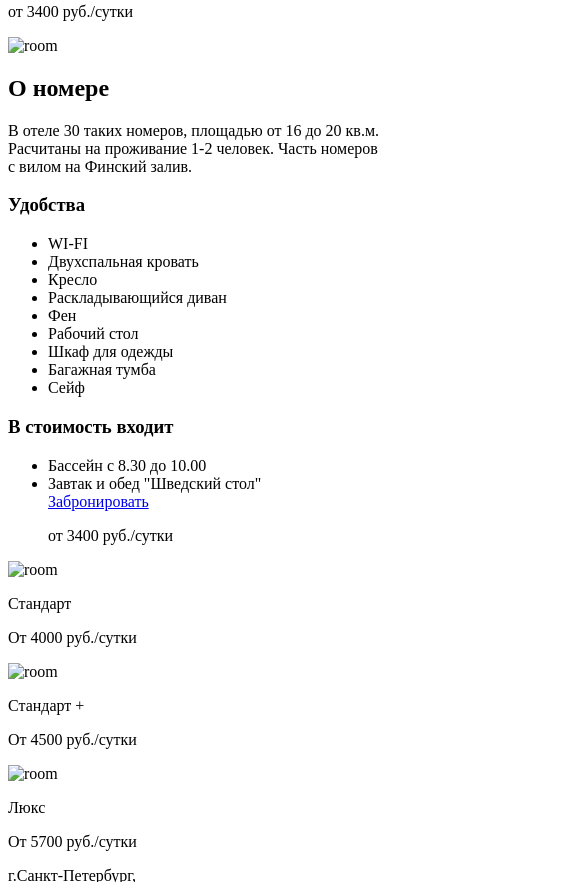
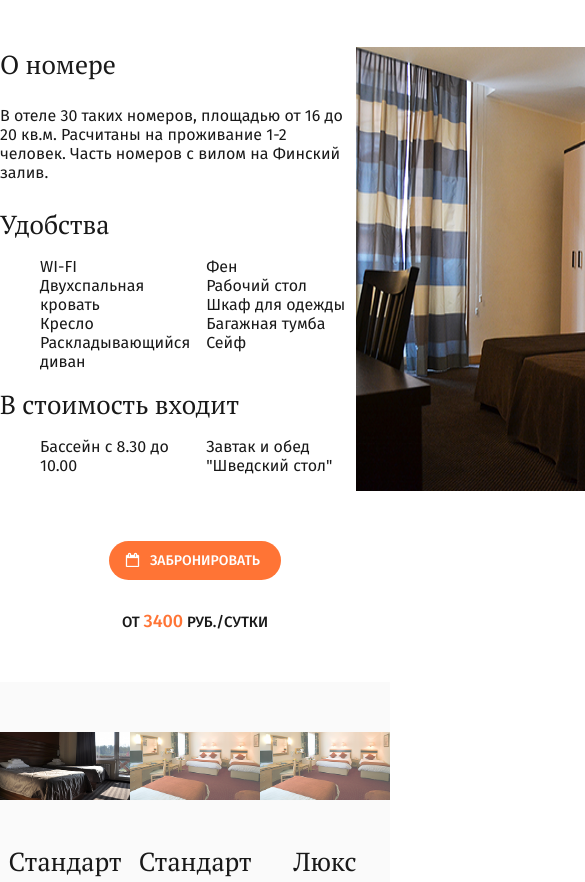
Before and after one commit to Annushka1/fr-test, a website: page inexpensive.html in a window 390 px wide. Shown: the part 266-1148 px from the top of the page, 585 px wide, since content can reach past the window. Drawn offline with Linux system fonts and the light colour scheme; a web font is replaced by a local one.

Commit message:
Третья, также без адаптивности пока

```diff
--- a/inexpensive.html
+++ b/inexpensive.html
@@ -3,20 +3,22 @@
 <head>
 	<meta charset="UTF-8">
 	<title>Inexpensive</title>
-	<link href="https://fonts.googleapis.com/css?family=Fira+Sans:400,500|PT+Sans:400,700" rel="stylesheet">
+  <link rel="stylesheet" href="css/style.css">
+	<link href="https://fonts.googleapis.com/css?family=Fira+Sans:400,500,500i,700|PT+Sans+Caption:400,700|PT+Serif:400,400i,700,700i&amp;subset=cyrillic" rel="stylesheet">
+  <meta name="viewport" content="width=device-width, initial-scale=1.0">
 </head>
 <body>
 
 <header class="page-header">
 	<div class="page-header__inner">
 
-		<a href="#" class="main-logo"><img src="" alt=""></a>
+		<a href="index.html" class="main-logo"><img src="" alt=""></a>
 
 		<div class="main-nav">
 			<nav class="main-nav__nav">
 				<ul class="main-nav__list">
 					<li class="main-nav__item main-nav__item-active">
-						<a class=main-nav__link href="#">Номера</a>
+						<a class=main-nav__link href="room.html">Номера</a>
 					</li>
 					<li class="main-nav__item">
 						<a class=main-nav__link href="#">Коттедж</a>
@@ -46,17 +48,16 @@
 
 <section class="room-details">
 	<h1 class="room-details__title">Эконом</h1>
-	<p class="room-details__price">от <span> 3400</span> руб./сутки</p>
+	<p class="price">от <span class="price--color-red"> 3400</span> руб./сутки</p>
 	<div class="room-details__item">
 		<div class="room-details__discription">
-			<img src="#" alt="room" class="room-details__img">
 			<div class="room-details__inner">
-				<h2 class="room-details__title">О номере</h2>
-				<p>В отеле 30 таких номеров, площадью от 16 до 20 кв.м. Расчитаны на проживание 1-2 человек. Часть номеров с вилом на Финский залив.</p>
+				<h2 class="room-details__title-item">О номере</h2>
+				<p class="room-details__text">В отеле 30 таких номеров, площадью от 16 до 20 кв.м. Расчитаны на проживание 1-2 человек. Часть номеров с вилом на Финский залив.</p>
 			</div>
 			<div class="room-details__inner">
-				<h3 class="room-details__title">Удобства</h3>
-	            <ul class="room-details_advantages">
+				<h3 class="room-details__title-item">Удобства</h3>
+	            <ul class="room-details__advantages">
 	            	<li>WI-FI</li>
 	            	<li>Двухспальная кровать</li>
 	            	<li>Кресло</li>
@@ -69,32 +70,34 @@
 	            </ul>
 			</div>
       <div class="room-details__inner">
-            	<h3 class="room-details__title">В стоимость входит</h3>
+       <h3 class="room-details__title-item">В стоимость входит</h3>
 	      <ul class="room-details__advantages">
 	       <li>Бассейн с 8.30 до 10.00</li>
 	       <li>Завтак и обед "Шведский стол"</li>
-	            	<a href="#booking-form" class="btn btn--bg-orange btn--icon-calendar">Забронировать</a>
-	            	<p class="price">от <span class="price--color-red">3400</span> руб./сутки</p>
 	      </ul>
       </div>
 		</div>
+		<img src="img/room5.png" alt="room" class="room-details__img">
 	</div>
+  <a href="#booking-form" class="btn btn--bg-orange btn--icon-calendar">Забронировать</a>
+	<p class="price">от <span class="price--color-red">3400</span> руб./сутки</p>
+
 </section>
 
 <section class="other-room">
 	<div class="placement-item">
-		<img src="#" alt="room" class="placement-item__img">
-		<p class="placement-item__title">Стандарт</p>
+		<img src="img/room6.png" alt="room" class="placement-item__img">
+		<h3 class="placement-item__title">Стандарт</h3>
 		<p class="price">От <span class="price--color-red">4000</span> руб./сутки</p>
 	</div>
 	<div class="placement-item">
-		<img src="#" alt="room" class="placement-item__img">
-		<p class="placement-item__title">Стандарт +</p>
+		<img src="img/room7.png" alt="room" class="placement-item__img">
+		<h3 class="placement-item__title">Стандарт +</h3>
 		<p class="price">От <span class="price--color-red">4500</span> руб./сутки</p>
 	</div>
 	<div class="placement-item">
-		<img src="#" alt="room" class="placement-item__img">
-		<p class="placement-item__title">Люкс</p>
+		<img src="img/room7.png" alt="room" class="placement-item__img">
+		<h3 class="placement-item__title">Люкс</h3>
 		<p class="price">От <span class="price--color-red">5700</span> руб./сутки</p>
 	</div>
 </section>
@@ -106,7 +109,7 @@
 		  <div> Пулковское ш.600</div>
 		</div>
 		<div class="page-footer__inner-footer-logo">
-			<a href="#" class="main-logo"><img src="#" alt="logo"></a>
+			<a href="#" class="main-logo"><span>Green</span> <img src="img/Logo.png" alt=""> <span>Valley<span></a>
 			<div class="footer-link">
 				<a href="" class="footer-link__link"></a>
 				<a href="" class="footer-link__link"></a>
--- a/less/blocks/btn.less
+++ b/less/blocks/btn.less
@@ -19,6 +19,8 @@
 
     &--icon-calendar {
       padding: 10px 20px 10px 40px;
+      margin-bottom: 30px;
+
       &:before {
         padding-left: 40px;
         content: "";
@@ -29,8 +31,8 @@
         top: 10px;
         left: 15px;
         background-repeat: no-repeat;
-        }
 
+      }
     }
 
 
--- /dev/null
+++ b/less/blocks/other-room.less
@@ -0,0 +1,6 @@
+.other-room {
+  display: flex;
+  justify-content: space-around;
+  background-color: @color-gray;
+  padding: 50px 0;
+}
--- /dev/null
+++ b/less/blocks/placement-item.less
@@ -0,0 +1,12 @@
+.placement-item {
+  text-align: center;
+
+  &__img {
+    margin-bottom: 40px;
+  }
+
+  &__title {
+    font-size: @font-size26;
+    margin-bottom: 8px;
+  }
+}
--- /dev/null
+++ b/less/blocks/room-details.less
@@ -0,0 +1,40 @@
+.room-details {
+  padding: 50px 0;
+  text-align: center;
+
+  &__title {
+    font-size: @font-size30;
+    margin-bottom: 18px;
+
+  }
+
+  &__item {
+    display: inline-flex;
+    text-align: center;
+    margin: 50px 0;
+    text-align: left;
+  }
+
+  &__img {
+    width: 580px;
+  }
+
+  &__discription {
+    width: 580px;
+  }
+
+  &__title-item {
+    font-size: @font-size26;
+  }
+
+  &__text {
+    font-size: @font-size16;
+    padding: 25px 0;
+  }
+
+  &__advantages {
+    font-size: @font-size16;
+    columns: 2;
+    list-style-type: none;
+  }
+}
--- a/less/blocks/room-item.less
+++ b/less/blocks/room-item.less
@@ -1,6 +1,6 @@
 .room-item {
   text-align: center;
-  display: flex;
+  display: inline-flex;
   justify-content: center;
   margin-bottom: 30px;
 
--- a/less/style.less
+++ b/less/style.less
@@ -18,3 +18,6 @@
 @import 'blocks/hotel-promo.less';
 @import 'blocks/hotel-rooms.less';
 @import 'blocks/room-item.less';
+@import 'blocks/room-details.less';
+@import 'blocks/other-room.less';
+@import 'blocks/placement-item.less';
```
Also changed, not shown: index.html (+1 -1 lines), room.html (+2 -2 lines), css/style.css, img/room5.png (added), img/room6.png (added), img/room7.png (added), img/room8.png (added), 1 other file. Lines whose indentation alone changed are shown as unchanged.
